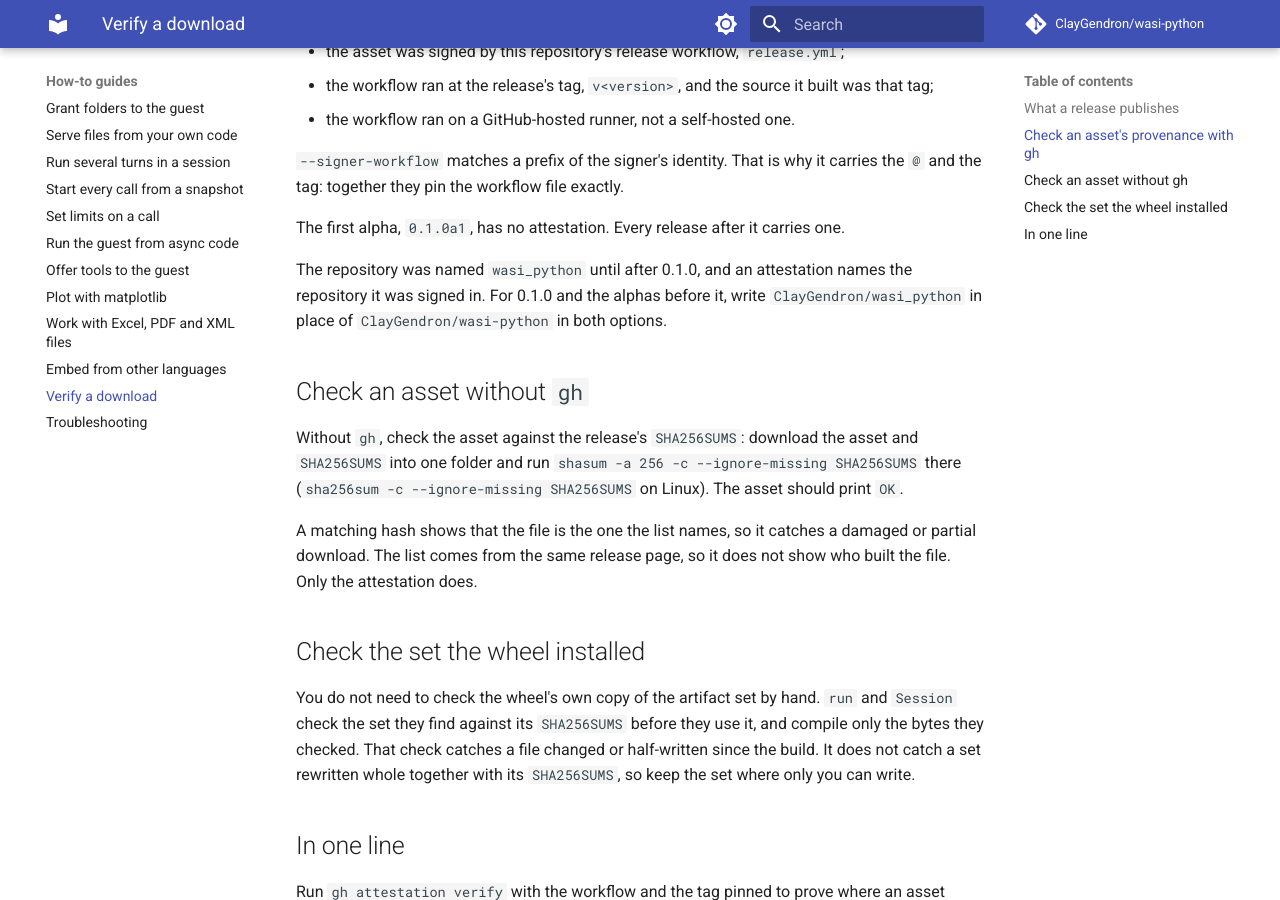
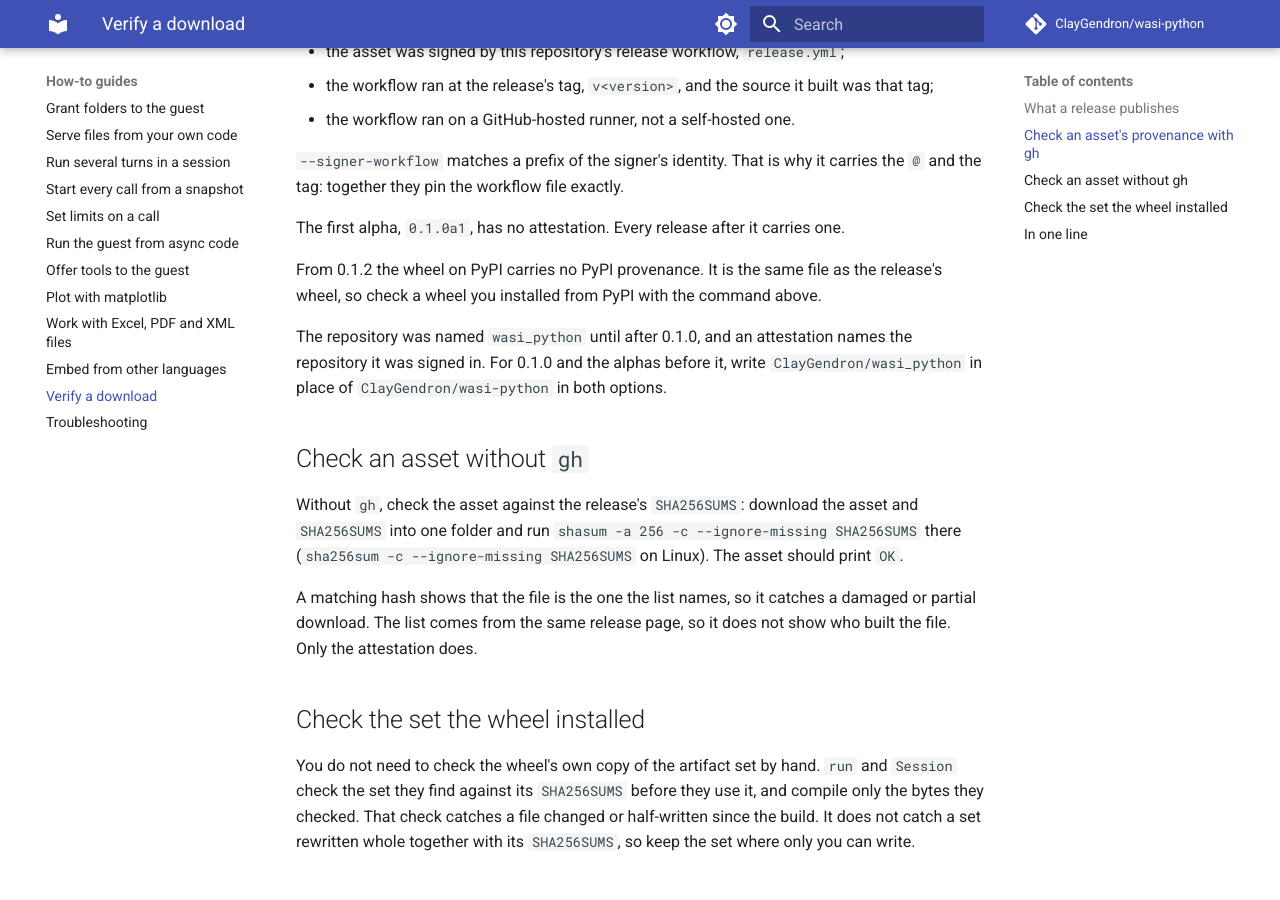
Before and after one commit to ClayGendron/wasi-python, an MkDocs documentation site: the page built from docs/how-to/verify-a-download.md, in a window 1280 px wide and 900 px high, scrolled down 877 px. Built offline with MkDocs 1.6.1 and Material for MkDocs 9.7.7, drawn with Linux system fonts in a browser that asks for light colours; comment, search, counter and statistics services are not loaded.

Commit message:
0.1.2: the verify page says the PyPI wheel carries no PyPI provenance
The release notes' Upgrading entry on the PyPI wheel's provenance links this page, which said nothing of it; one paragraph, the release-notes review's wording, says the wheel on PyPI carries none from 0.1.2 and is the release's own file, so the command above checks it.

Co-Authored-By: Claude Opus 5.5 <noreply@anthropic.com>
Claude-Session: https://claude.ai/code/session_01ThzDEU6oHaVS4VRYYiC1im

```diff
--- a/docs/how-to/verify-a-download.md
+++ b/docs/how-to/verify-a-download.md
@@ -32,6 +32,8 @@ The command fails if any check does not hold. When it passes, it has shown that:
 
 The first alpha, `0.1.0a1`, has no attestation. Every release after it carries one.
 
+From 0.1.2 the wheel on PyPI carries no PyPI provenance. It is the same file as the release's wheel, so check a wheel you installed from PyPI with the command above.
+
 The repository was named `wasi_python` until after 0.1.0, and an attestation names the repository it was signed in. For 0.1.0 and the alphas before it, write `ClayGendron/wasi_python` in place of `ClayGendron/wasi-python` in both options.
 
 ## Check an asset without `gh`
```
